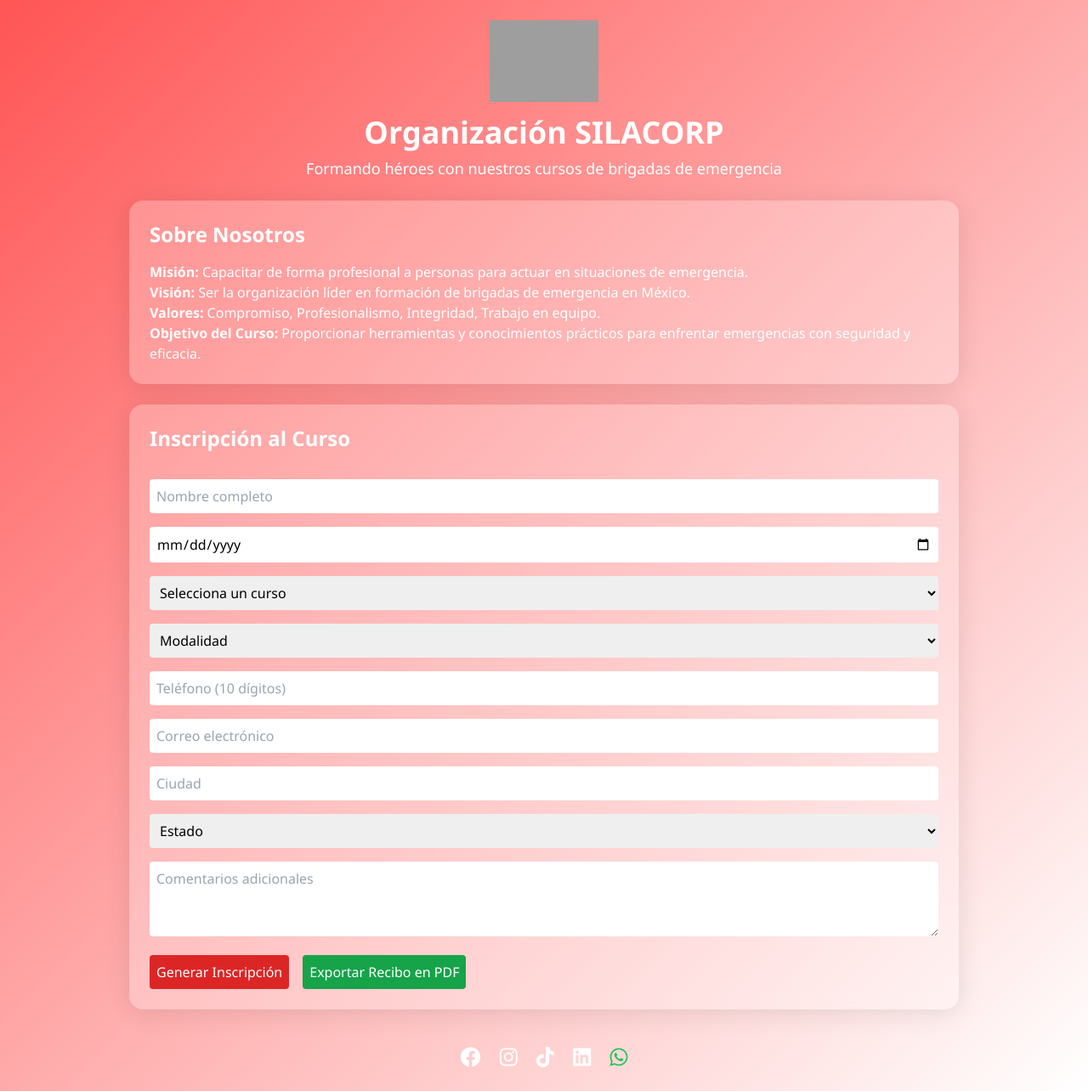
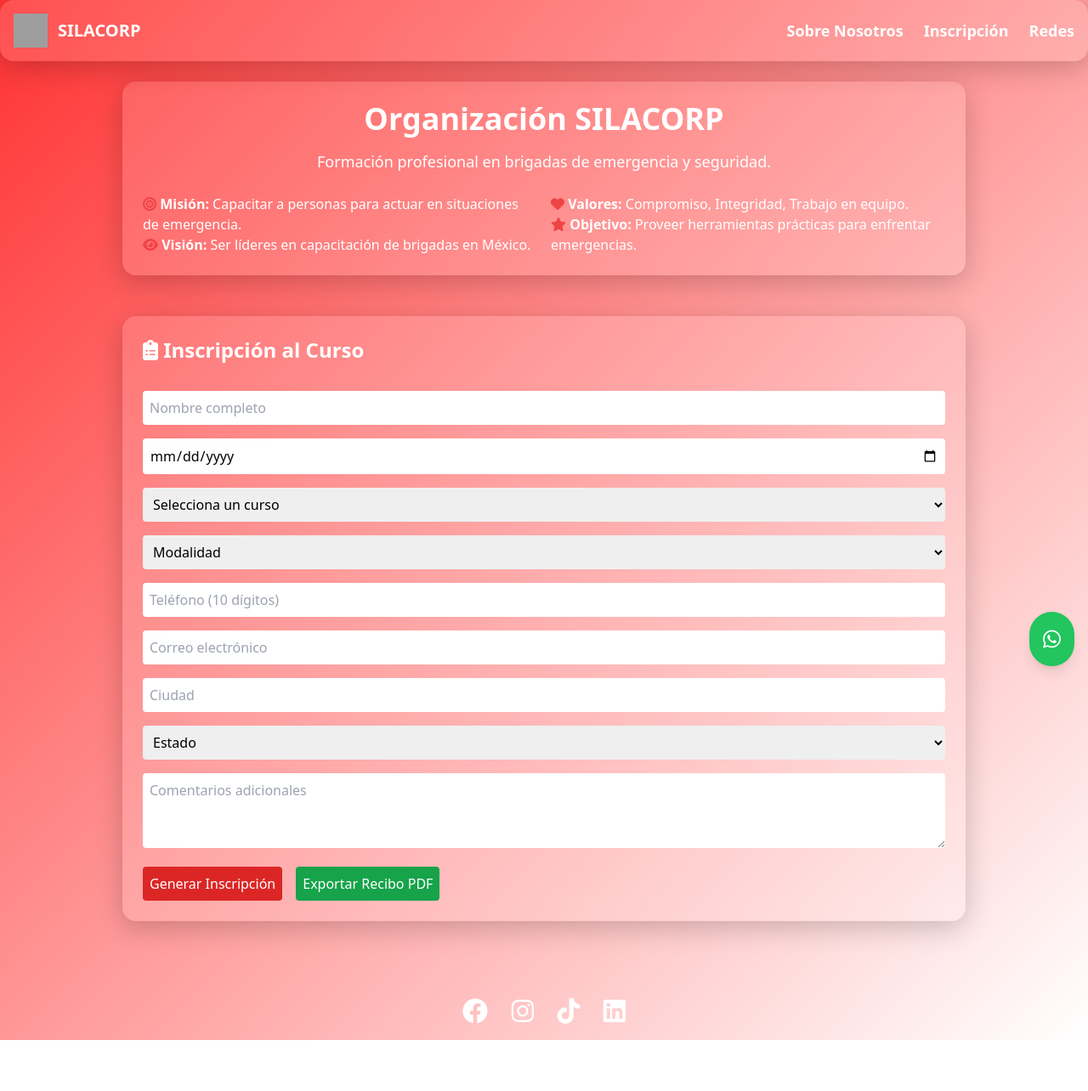
Before and after one commit to codigashosVictor/SILACORP, a plain HTML site: page index.html in a window 1280 px wide. Shown: the whole page at 85% size. After the commit the page ends 1224 px from the top, so only its background shows below. Drawn offline with nearby package versions, Linux system fonts and the light colour scheme; grey boxes are pictures that could not be loaded.

Commit message:
Update index.html

```diff
--- a/index.html
+++ b/index.html
@@ -1,52 +1,61 @@
 <!DOCTYPE html>
 <html lang="es">
-
 <head>
   <meta charset="UTF-8" />
   <meta name="viewport" content="width=device-width, initial-scale=1.0" />
-  <title>Organización SILACORP - Cursos de Brigadas</title>
+  <title>SILACORP - Cursos</title>
   <script src="https://cdn.tailwindcss.com"></script>
   <script src="https://cdnjs.cloudflare.com/ajax/libs/jspdf/2.5.1/jspdf.umd.min.js"></script>
   <link rel="stylesheet" href="https://cdnjs.cloudflare.com/ajax/libs/font-awesome/6.4.0/css/all.min.css">
   <style>
     body {
-      background: linear-gradient(135deg, #ff0000aa, #ffffffcc);
-      font-family: 'Segoe UI', sans-serif;
+      background: linear-gradient(135deg, #ff0000cc, #ffffffcc);
     }
-
     .glass {
-      background: rgba(255, 255, 255, 0.25);
-      backdrop-filter: blur(10px);
+      background: rgba(255, 255, 255, 0.15);
+      backdrop-filter: blur(12px);
       border-radius: 1rem;
-      box-shadow: 0 4px 30px rgba(0, 0, 0, 0.1);
+      box-shadow: 0 8px 32px rgba(0, 0, 0, 0.2);
     }
   </style>
 </head>
+<body class="text-white min-h-screen font-sans">
 
-<body class="min-h-screen text-white">
-  <div class="max-w-5xl mx-auto p-6">
-    <!-- Logo -->
-    <div class="text-center mb-6">
-      <img src="https://raw.githubusercontent.com/tu_usuario/tu_repositorio/main/logo.png" alt="Logo SILACORP"
-        class="mx-auto w-32 mb-4" />
-      <h1 class="text-4xl font-bold">Organización SILACORP</h1>
-      <p class="text-lg mt-2">Formando héroes con nuestros cursos de brigadas de emergencia</p>
+  <!-- NAVBAR -->
+  <nav class="glass flex justify-between items-center p-4 fixed top-0 w-full z-50 backdrop-blur-md">
+    <div class="flex items-center space-x-3">
+      <img src="https://raw.githubusercontent.com/tu_usuario/tu_repositorio/main/logo.png" class="w-10 h-10" alt="Logo SILACORP">
+      <span class="font-bold text-xl">SILACORP</span>
     </div>
+    <ul class="hidden md:flex space-x-6 font-semibold text-lg">
+      <li><a href="#sobre" class="hover:text-gray-300">Sobre Nosotros</a></li>
+      <li><a href="#formulario" class="hover:text-gray-300">Inscripción</a></li>
+      <li><a href="#redes" class="hover:text-gray-300">Redes</a></li>
+    </ul>
+  </nav>
 
-    <!-- Información institucional -->
-    <div class="glass p-6 mb-6">
-      <h2 class="text-2xl font-bold mb-4">Sobre Nosotros</h2>
-      <p><strong>Misión:</strong> Capacitar de forma profesional a personas para actuar en situaciones de emergencia.
-      </p>
-      <p><strong>Visión:</strong> Ser la organización líder en formación de brigadas de emergencia en México.</p>
-      <p><strong>Valores:</strong> Compromiso, Profesionalismo, Integridad, Trabajo en equipo.</p>
-      <p><strong>Objetivo del Curso:</strong> Proporcionar herramientas y conocimientos prácticos para enfrentar
-        emergencias con seguridad y eficacia.</p>
-    </div>
+  <!-- CONTENIDO PRINCIPAL -->
+  <main class="pt-24 max-w-5xl mx-auto p-4 space-y-12">
+
+    <!-- Presentación -->
+    <section id="sobre" class="glass p-6 text-center">
+      <h1 class="text-4xl font-bold mb-4">Organización SILACORP</h1>
+      <p class="text-lg mb-6">Formación profesional en brigadas de emergencia y seguridad.</p>
+      <div class="grid md:grid-cols-2 gap-4 text-left">
+        <div>
+          <p><i class="fas fa-bullseye text-red-500"></i> <strong>Misión:</strong> Capacitar a personas para actuar en situaciones de emergencia.</p>
+          <p><i class="fas fa-eye text-red-500"></i> <strong>Visión:</strong> Ser líderes en capacitación de brigadas en México.</p>
+        </div>
+        <div>
+          <p><i class="fas fa-heart text-red-500"></i> <strong>Valores:</strong> Compromiso, Integridad, Trabajo en equipo.</p>
+          <p><i class="fas fa-star text-red-500"></i> <strong>Objetivo:</strong> Proveer herramientas prácticas para enfrentar emergencias.</p>
+        </div>
+      </div>
+    </section>
 
     <!-- Formulario -->
-    <form id="formulario" class="glass p-6 space-y-4 text-black">
-      <h2 class="text-2xl font-bold mb-4 text-white">Inscripción al Curso</h2>
+    <section id="formulario" class="glass p-6 space-y-4 text-black">
+      <h2 class="text-2xl font-bold text-white mb-4"><i class="fas fa-clipboard-list"></i> Inscripción al Curso</h2>
 
       <input type="text" id="nombre" placeholder="Nombre completo" required class="w-full p-2 rounded" />
       <input type="date" id="fecha" required class="w-full p-2 rounded" />
@@ -64,105 +73,78 @@
         <option value="Virtual">Virtual</option>
       </select>
 
-      <input type="tel" id="telefono" maxlength="10" pattern="\d{10}" placeholder="Teléfono (10 dígitos)" required
-        class="w-full p-2 rounded" />
+      <input type="tel" id="telefono" maxlength="10" pattern="\d{10}" placeholder="Teléfono (10 dígitos)" required class="w-full p-2 rounded" />
       <input type="email" id="email" placeholder="Correo electrónico" required class="w-full p-2 rounded" />
       <input type="text" id="ciudad" placeholder="Ciudad" required class="w-full p-2 rounded" />
 
       <select id="estado" required class="w-full p-2 rounded">
         <option value="">Estado</option>
-        <option>Aguascalientes</option>
-        <option>Baja California</option>
-        <option>Baja California Sur</option>
-        <option>Campeche</option>
-        <option>Chiapas</option>
-        <option>Chihuahua</option>
-        <option>CDMX</option>
-        <option>Coahuila</option>
-        <option>Colima</option>
-        <option>Durango</option>
-        <option>Estado de México</option>
-        <option>Guanajuato</option>
-        <option>Guerrero</option>
-        <option>Hidalgo</option>
-        <option>Jalisco</option>
-        <option>Michoacán</option>
-        <option>Morelos</option>
-        <option>Nayarit</option>
-        <option>Nuevo León</option>
-        <option>Oaxaca</option>
-        <option>Puebla</option>
-        <option>Querétaro</option>
-        <option>Quintana Roo</option>
-        <option>San Luis Potosí</option>
-        <option>Sinaloa</option>
-        <option>Sonora</option>
-        <option>Tabasco</option>
-        <option>Tamaulipas</option>
-        <option>Tlaxcala</option>
-        <option>Veracruz</option>
-        <option>Yucatán</option>
-        <option>Zacatecas</option>
+        <option>Aguascalientes</option><option>Baja California</option><option>Baja California Sur</option>
+        <option>Campeche</option><option>Chiapas</option><option>Chihuahua</option><option>CDMX</option>
+        <option>Coahuila</option><option>Colima</option><option>Durango</option><option>Estado de México</option>
+        <option>Guanajuato</option><option>Guerrero</option><option>Hidalgo</option><option>Jalisco</option>
+        <option>Michoacán</option><option>Morelos</option><option>Nayarit</option><option>Nuevo León</option>
+        <option>Oaxaca</option><option>Puebla</option><option>Querétaro</option><option>Quintana Roo</option>
+        <option>San Luis Potosí</option><option>Sinaloa</option><option>Sonora</option><option>Tabasco</option>
+        <option>Tamaulipas</option><option>Tlaxcala</option><option>Veracruz</option><option>Yucatán</option><option>Zacatecas</option>
       </select>
 
       <textarea id="comentarios" rows="3" placeholder="Comentarios adicionales" class="w-full p-2 rounded"></textarea>
 
       <div class="flex flex-col md:flex-row gap-4">
-        <button type="submit" class="bg-red-600 hover:bg-red-700 text-white p-2 rounded">Generar Inscripción</button>
-        <button type="button" onclick="generarPDF()"
-          class="bg-green-600 hover:bg-green-700 text-white p-2 rounded">Exportar Recibo en PDF</button>
+        <button type="submit" class="bg-red-600 hover:bg-red-700 text-white p-2 rounded" onclick="registrar(event)">Generar Inscripción</button>
+        <button type="button" onclick="generarPDF()" class="bg-green-600 hover:bg-green-700 text-white p-2 rounded">Exportar Recibo PDF</button>
       </div>
 
       <p id="mensaje" class="text-green-600 font-bold mt-2 hidden">¡Se ha inscrito correctamente!</p>
-    </form>
+    </section>
 
     <!-- Redes sociales -->
-    <div class="mt-10 text-center text-2xl space-x-4">
-      <a href="https://facebook.com" target="_blank"><i class="fab fa-facebook text-white"></i></a>
-      <a href="https://instagram.com" target="_blank"><i class="fab fa-instagram text-white"></i></a>
-      <a href="https://tiktok.com" target="_blank"><i class="fab fa-tiktok text-white"></i></a>
-      <a href="https://linkedin.com" target="_blank"><i class="fab fa-linkedin text-white"></i></a>
-      <a href="https://wa.me/5210000000000" target="_blank"><i class="fab fa-whatsapp text-green-500"></i></a>
-    </div>
-  </div>
+    <section id="redes" class="text-center space-x-5 text-3xl pt-10">
+      <a href="https://facebook.com" target="_blank"><i class="fab fa-facebook"></i></a>
+      <a href="https://instagram.com" target="_blank"><i class="fab fa-instagram"></i></a>
+      <a href="https://tiktok.com" target="_blank"><i class="fab fa-tiktok"></i></a>
+      <a href="https://linkedin.com" target="_blank"><i class="fab fa-linkedin"></i></a>
+    </section>
+  </main>
 
+  <!-- WhatsApp botón flotante -->
+  <a href="https://wa.me/5210000000000" target="_blank" class="fixed bottom-4 right-4 bg-green-500 hover:bg-green-600 text-white rounded-full p-4 shadow-lg z-50">
+    <i class="fab fa-whatsapp text-2xl"></i>
+  </a>
+
+  <!-- Script -->
   <script>
-    document.getElementById("formulario").addEventListener("submit", function (e) {
-      e.preventDefault();
+    function registrar(event) {
+      event.preventDefault();
       document.getElementById("mensaje").classList.remove("hidden");
-      this.reset();
-    });
+      document.getElementById("formulario").reset();
+    }
 
     function generarPDF() {
       const { jsPDF } = window.jspdf;
       const doc = new jsPDF();
-      const nombre = document.getElementById("nombre").value;
-      const fecha = document.getElementById("fecha").value;
-      const curso = document.getElementById("curso").value;
-      const modalidad = document.getElementById("modalidad").value;
-      const telefono = document.getElementById("telefono").value;
-      const email = document.getElementById("email").value;
-      const ciudad = document.getElementById("ciudad").value;
-      const estado = document.getElementById("estado").value;
-      const comentarios = document.getElementById("comentarios").value;
+      const datos = {
+        nombre: document.getElementById("nombre").value,
+        fecha: document.getElementById("fecha").value,
+        curso: document.getElementById("curso").value,
+        modalidad: document.getElementById("modalidad").value,
+        telefono: document.getElementById("telefono").value,
+        email: document.getElementById("email").value,
+        ciudad: document.getElementById("ciudad").value,
+        estado: document.getElementById("estado").value,
+        comentarios: document.getElementById("comentarios").value,
+      };
 
       let y = 10;
       doc.setFontSize(12);
-      doc.text("Recibo de Inscripción - Organización SILACORP", 10, y);
-      y += 10;
-      doc.text(`Nombre: ${nombre}`, 10, y); y += 10;
-      doc.text(`Fecha Nacimiento: ${fecha}`, 10, y); y += 10;
-      doc.text(`Curso: ${curso}`, 10, y); y += 10;
-      doc.text(`Modalidad: ${modalidad}`, 10, y); y += 10;
-      doc.text(`Teléfono: ${telefono}`, 10, y); y += 10;
-      doc.text(`Email: ${email}`, 10, y); y += 10;
-      doc.text(`Ciudad: ${ciudad}`, 10, y); y += 10;
-      doc.text(`Estado: ${estado}`, 10, y); y += 10;
-      doc.text(`Comentarios: ${comentarios}`, 10, y); y += 10;
+      doc.text("Recibo de Inscripción - Organización SILACORP", 10, y); y += 10;
+      for (const key in datos) {
+        doc.text(`${key.charAt(0).toUpperCase() + key.slice(1)}: ${datos[key]}`, 10, y); y += 10;
+      }
 
       doc.save("Inscripcion_SILACORP.pdf");
     }
   </script>
 </body>
-
 </html>
```
